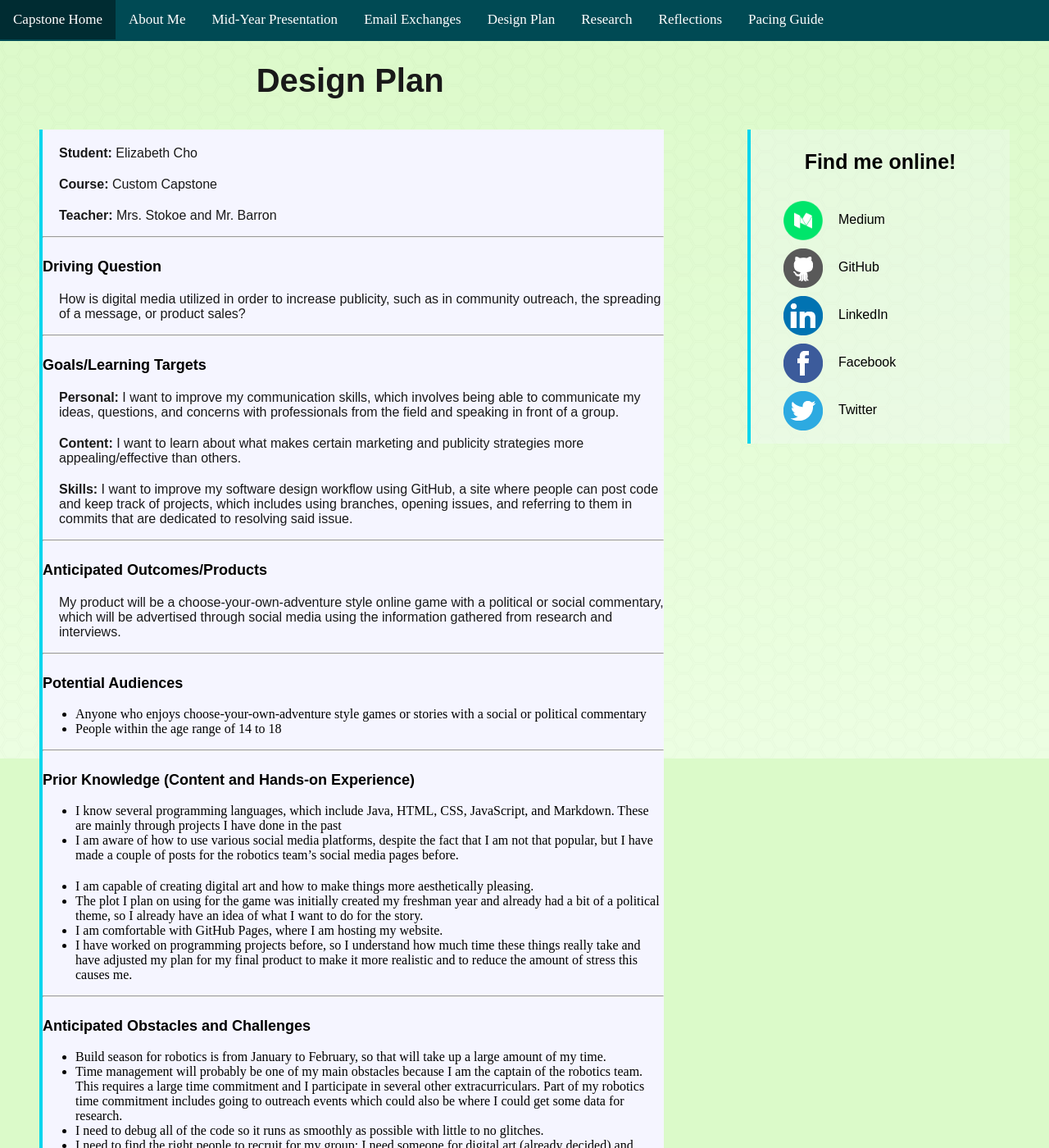
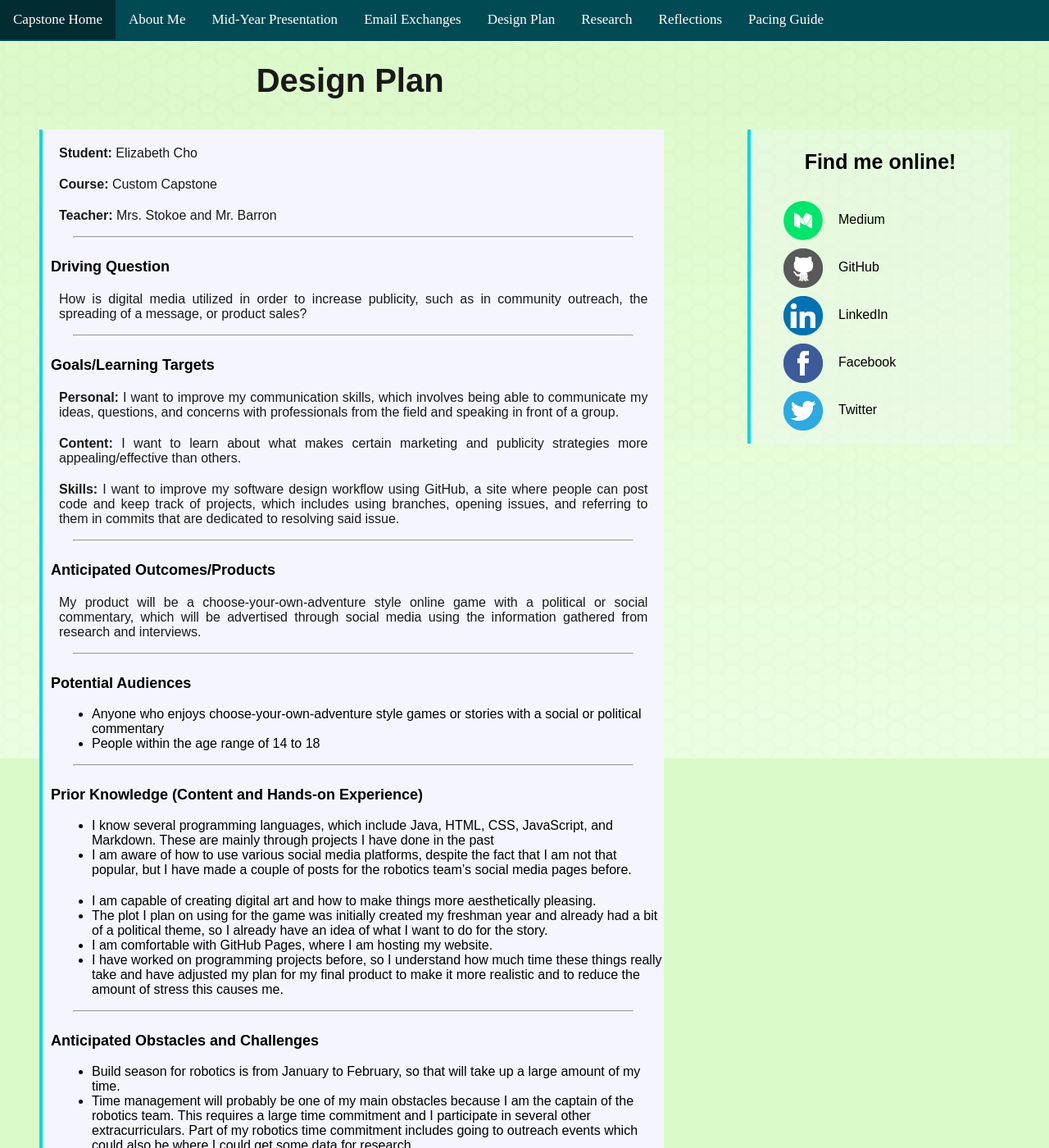
Before and after one commit to Elizabeth-Cho/Elizabeth-Cho.github.io, a Jekyll site: the page built from capstone/design/index.md, in a window 1280 px wide and 1400 px high. Shown: the whole window at 82% size. Built offline with Jekyll 4.4.1, drawn with Linux system fonts in a browser that asks for light colours.

Commit message:
Updated style and text files

```diff
--- a/assets/css/style.css
+++ b/assets/css/style.css
@@ -47,6 +47,7 @@
   margin: auto;
   display: inline-block;
   top: 0;
+  margin-bottom: 20px;
 }
 
 .update{
@@ -70,6 +71,7 @@
   margin-top: 40px;
   float: left;
   margin-left: 40px;
+  margin-bottom: 80px;
 }
 
 .noteLink a{
--- a/assets/css/text.css
+++ b/assets/css/text.css
@@ -7,18 +7,25 @@
   font-size: 16px;
   margin-left: 20px;
   margin-top: 20px;
+  margin-right: 20px;
+  text-align: justify;
   /*margin: 20px 30px;
   width: 80px;
   height: 90px;
   background-color: rgb(165, 168, 255);*/
 }
-h1, h2, h3, h4{
+h1, h2, h3, h4, h5{
   margin-top: 25px;
   font-family: Century Gothic, sans-serif;
 }
 
 h3{
   font-size: 18px;
+  margin-left: 10px;
+}
+
+h4{
+  text-align: center;
 }
 
 button, span{
@@ -30,6 +37,20 @@
   margin-left: 15px;
 }
 
-.update h3{
-  margin-left: 10px;
+hr{
+  max-width: 90%;
+  margin: auto;
 }
+
+#plan-item a{
+  font-family: Trebuchet, sans-serif;
+}
+
+li {
+  margin-left: 20px;
+  font-family: Trebuchet, sans-serif;
+}
+
+#links a{
+  font-family: Trebuchet, sans-serif;
+}
```
